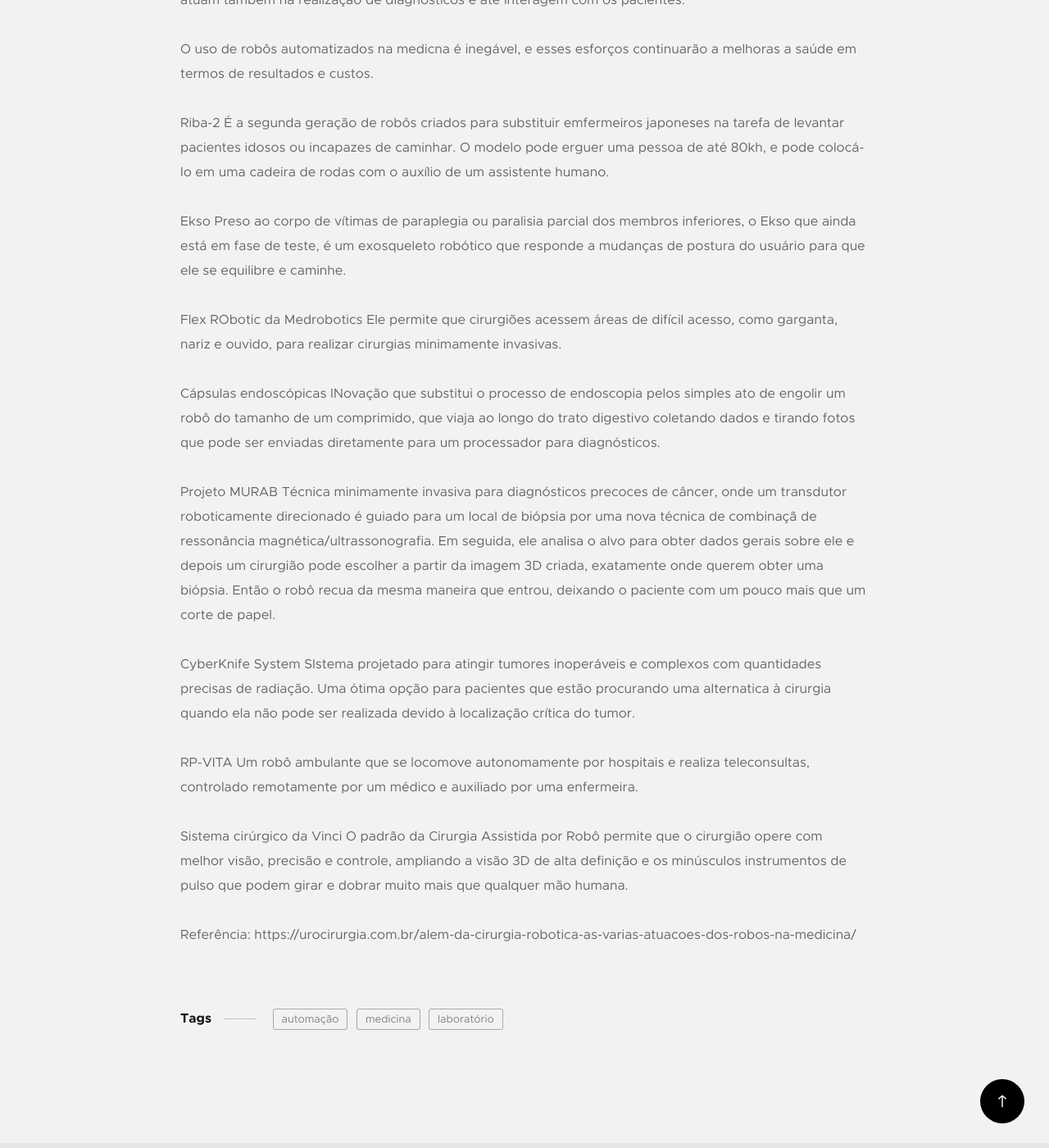
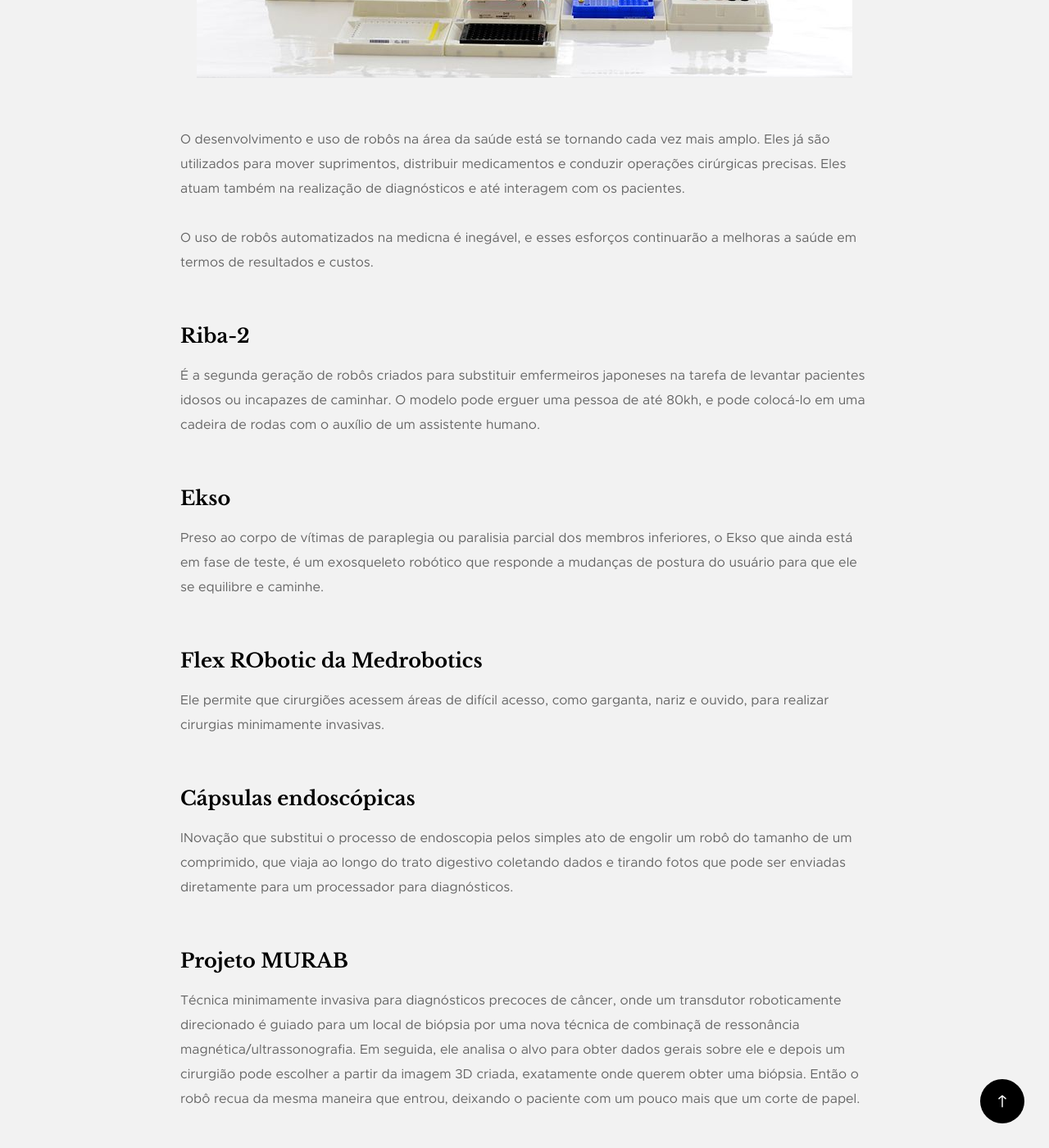
Before and after one commit to ifroariquemes/42, a Jekyll site: the page built from _posts/2019-11-18-automação-na-medicina-laboratorial.md, in a window 1280 px wide and 1400 px high, scrolled down 909 px. Shown: the whole window at 82% size. Built offline with Jekyll 4.4.1, drawn with Linux system fonts in a browser that asks for light colours; some of the changed lines change nothing that is shown; some of the changed text lies outside the part shown.

Commit message:
modificado

```diff
--- a/_posts/2019-11-18-automação-na-medicina-laboratorial.md
+++ b/_posts/2019-11-18-automação-na-medicina-laboratorial.md
@@ -1,7 +1,7 @@
 ---
 layout: post
 title: "Automação na medicina laboratorial"
-categories: ['Automatização']
+categories: ['Automação']
 authors: ['Bruna Pereira Batista']
 tags: ['automação','medicina','laboratório']
 description: 'Este artigo irá apresentar alguns dos robôs utilizados em laboratórios medicinais'
@@ -12,30 +12,30 @@
 
 O uso de robôs automatizados na medicna é inegável, e esses esforços continuarão a melhoras a saúde em termos de resultados e custos.
 
-Riba-2
+### Riba-2
 É a segunda geração de robôs criados para substituir emfermeiros japoneses na tarefa de levantar pacientes idosos ou incapazes de caminhar. O modelo pode erguer uma pessoa de até 80kh, e pode colocá-lo em uma cadeira de rodas com o auxílio de um assistente humano.
 
-Ekso
+### Ekso
 Preso ao corpo de vítimas de paraplegia ou paralisia parcial dos membros inferiores, o Ekso que ainda está em fase de teste, é um exosqueleto robótico que responde a mudanças de postura do usuário para que ele se equilibre e caminhe.
 
-Flex RObotic da Medrobotics
+### Flex RObotic da Medrobotics
 Ele permite que cirurgiões acessem áreas de difícil acesso, como garganta, nariz e ouvido, para realizar cirurgias minimamente invasivas.
 
-Cápsulas endoscópicas
+### Cápsulas endoscópicas
 INovação que substitui o processo de endoscopia pelos simples ato de engolir um robô do tamanho de um comprimido, que viaja ao longo do trato digestivo coletando dados e tirando fotos que pode ser enviadas diretamente para um processador para diagnósticos.
 
-Projeto MURAB
+### Projeto MURAB
 Técnica minimamente invasiva para diagnósticos precoces de câncer, onde um transdutor roboticamente direcionado é guiado para um local de biópsia por uma nova técnica de combinaçã de ressonância magnética/ultrassonografia.
 Em seguida, ele analisa o alvo para obter dados gerais sobre ele e depois um cirurgião pode escolher a partir da imagem 3D criada, exatamente onde querem obter uma biópsia. Então o robô recua da mesma maneira que entrou, deixando o paciente com um pouco mais que um corte de papel.
 
-CyberKnife System
+### CyberKnife System
 SIstema projetado para atingir tumores inoperáveis e complexos com quantidades precisas de radiação. Uma ótima opção para pacientes que estão procurando uma alternatica à cirurgia quando ela não pode ser realizada devido à localização crítica do tumor.
 
-RP-VITA
+### RP-VITA
 Um robô ambulante que se locomove autonomamente por hospitais e realiza teleconsultas, controlado remotamente por um médico e auxiliado por uma enfermeira.
 
-Sistema cirúrgico da Vinci
+### Sistema cirúrgico da Vinci
 O padrão da Cirurgia Assistida por Robô permite que o cirurgião opere com melhor visão, precisão e controle, ampliando a visão 3D de alta definição e os minúsculos instrumentos de pulso que podem girar e dobrar muito mais que qualquer mão humana.
 
 
-Referência: https://urocirurgia.com.br/alem-da-cirurgia-robotica-as-varias-atuacoes-dos-robos-na-medicina/
+Referência: [https://urocirurgia.com.br/alem-da-cirurgia-robotica-as-varias-atuacoes-dos-robos-na-medicina/](https://urocirurgia.com.br/alem-da-cirurgia-robotica-as-varias-atuacoes-dos-robos-na-medicina/)
```
Also changed, not shown: images/thumbs/robo.jpg (renamed from images/robo.jpg).
